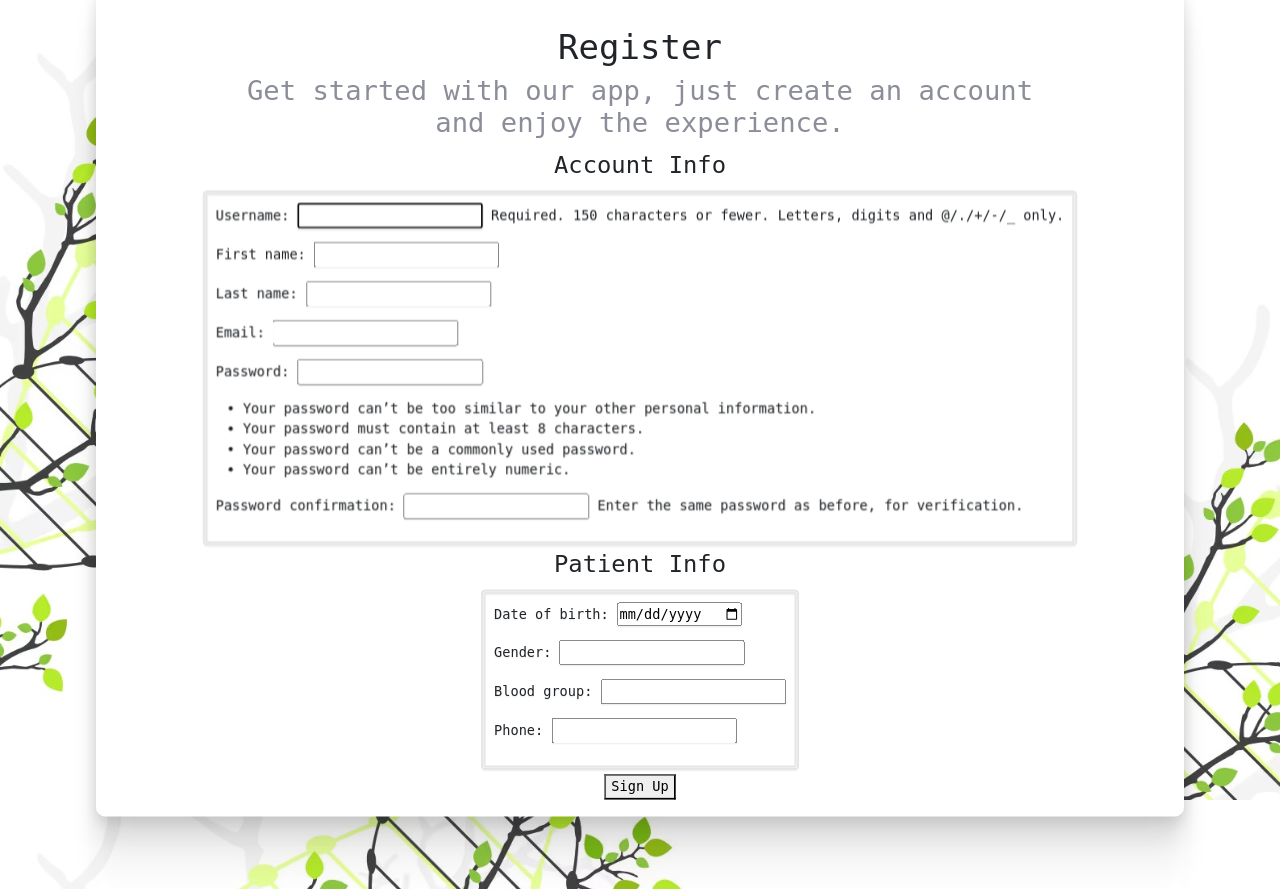
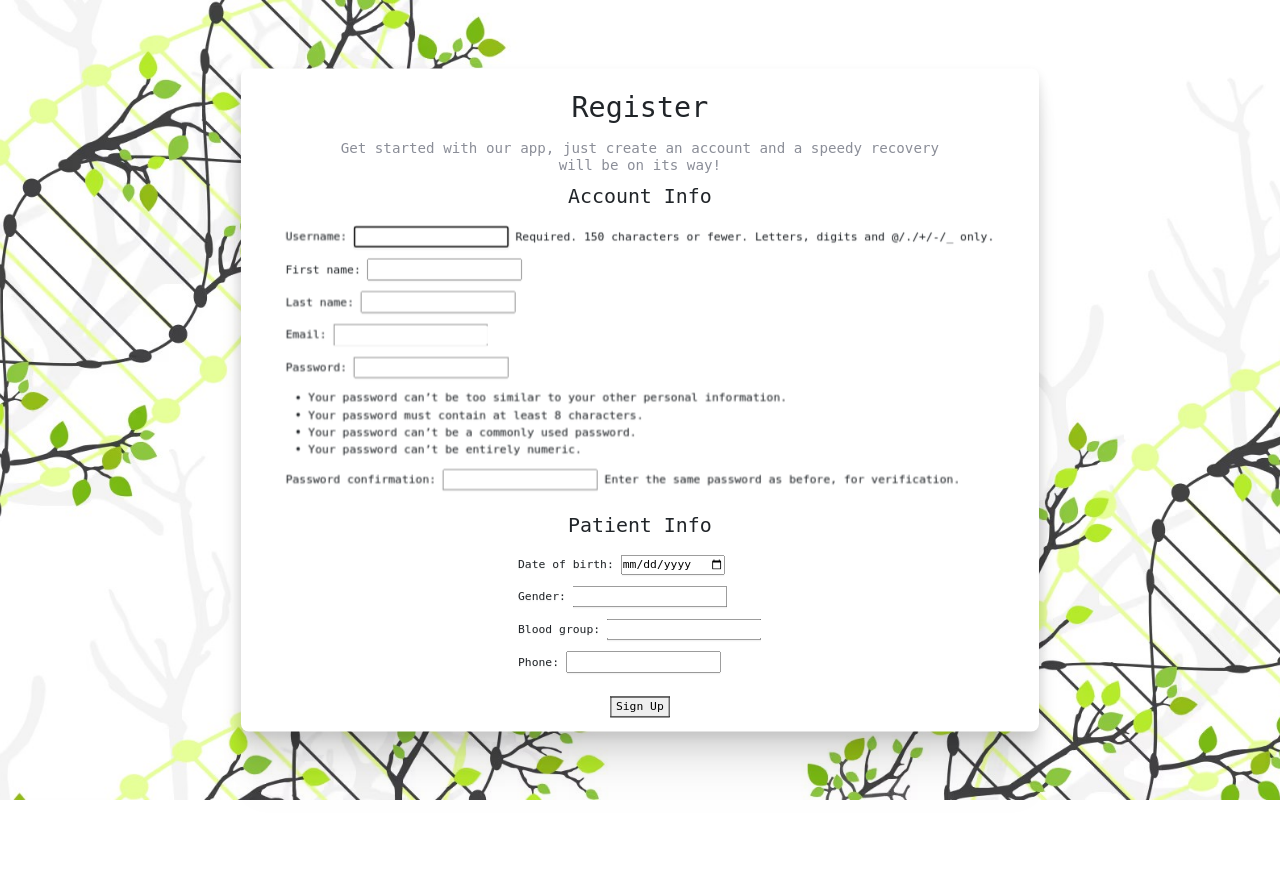
Before and after one commit to SiddhantTupe/Project-final-ELE3921, a Django app: page /accounts/signup/ in a window 1280 px wide. After the commit the page ends 800 px from the top, so only its background shows below. Run offline with Django 5.2, Linux system fonts and the light colour scheme.

Commit message:
commit no 9

```diff
--- a/medsys/accounts/static/login.css
+++ b/medsys/accounts/static/login.css
@@ -12,6 +12,8 @@
   --pattern-stroke: #7ab89a;
   --pattern-lines: #355e3b;
 }
+
+
 
 
 body {
--- a/medsys/accounts/static/signup.css
+++ b/medsys/accounts/static/signup.css
@@ -5,22 +5,22 @@
   flex-direction: column;
   align-items: center;
   justify-content: center;
-  gap: 5px;
-  padding: 50px 40px 20px 40px;
+  gap: 7px;
   background-color: #ffffff;
-  box-shadow: 0px 106px 42px rgba(179, 173, 173, 0.01),
+  padding: 20px;
+  box-shadow: 0px 106px 42px rgba(14, 14, 14, 0.01),
     0px 59px 36px rgba(0, 0, 0, 0.05), 0px 26px 26px rgba(0, 0, 0, 0.09),
     0px 7px 15px rgba(0, 0, 0, 0.1), 0px 0px 0px rgba(0, 0, 0, 0.1);
   border-radius: 11px;
   font-family:monospace;
-  transform: scale(0.85);
+  transform: scale(0.71);
 }
 .title_container {
   display: flex;
   flex-direction: column;
   align-items: center;
   justify-content: center;
-  gap: 0px;
+  gap: 4px;
   margin: auto;
 }
 
@@ -51,8 +51,7 @@
     drop-shadow(0px 1px 0.5px rgba(239, 239, 239, 0.5));
   transition: all 0.3s cubic-bezier(0.15, 0.83, 0.66, 1);
   font-family:monospace ;
-  border-style:double;
-
+  border-style:hidden;
 }
 
 body {
@@ -63,20 +62,16 @@ body {
   position: relative;
   background-image: url('/static/images/medicine.jpg');
   background-size:cover;
+  background-repeat: no-repeat;
+  background-position:center;
   font-family:monospace;
   display: flex;
   justify-content: center;
   align-items: center;
+  overflow:auto;
 }
 
 
-.button {
-  width: 100%;
-  height: 40px;
-  border: 0;
-  background: #115DFC;
-  border-radius: 7px;
-  outline: none;
-  color: #ffffff;
-  cursor: pointer;
+button{
+  border-style:ridge;
 }
--- a/medsys/accounts/templates/forms/signup.html
+++ b/medsys/accounts/templates/forms/signup.html
@@ -10,8 +10,8 @@
 <div class="main">
 <form method="post" class="form_container">
   <div class="title_container">
-  <h1>Register</h1>
-  <span class="subtitle"><h2>Get started with our app, just create an account and enjoy the experience.</h2></span>
+  <h1 style="padding: 10px;">Register</h1>
+  <span class="subtitle"><h5>Get started with our app, just create an account and a speedy recovery will be on its way!</h5></span>
   </div>
     {% csrf_token %}
 
@@ -24,7 +24,7 @@
       {{ patient_form.as_p }}
     </div>
 
-    <button type="submit">Sign Up</button>
+    <button type="submit" >Sign Up</button>
 </form>
 
 </div>
--- a/medsys/accounts/templates/registration/login.html
+++ b/medsys/accounts/templates/registration/login.html
@@ -8,19 +8,19 @@
 {% block title %}Welcome!{% endblock %}
 
 {% block main %}
-<h2>Login</h2>
+<h1 style="font-family: monospace;">Welcome to MedApp!</h1><br>
 <form method="POST">
     {% csrf_token %}
     <input type="text" name="username" value="{{ username }}" placeholder="Username">
     <input type="password" name="password" placeholder="Password">
     <button type="submit">Log in</button>
     <p class="signup-link">
-    New patient? <a href="{% url 'patient_signup' %}">Signup now</a>
+    New patient? <a href="{% url 'patient_signup' %}" style="color: black;">Sign-up now</a>
     </p>
 </form>
 
 {% if error %}
-<p style="color: red;">{{ error }}</p>
+<p style="color: rgb(169, 0, 0);font-size: medium;">{{ error }}</p>
 {% endif %}
 
 {% endblock %}
--- a/medsys/medapp/templates/base.html
+++ b/medsys/medapp/templates/base.html
@@ -14,7 +14,6 @@
         {% block header %}
         {% endblock %}
     </header>
-
     <main>
         {% block main %}
         {% endblock %}
```
